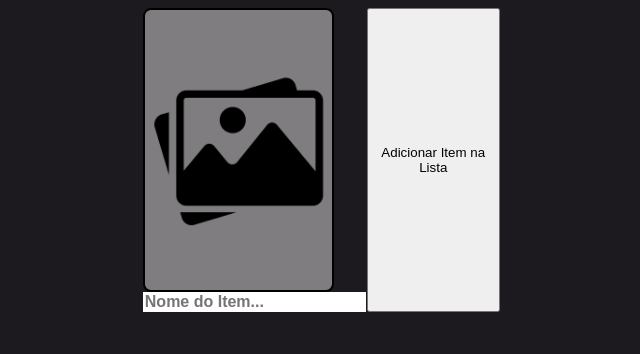
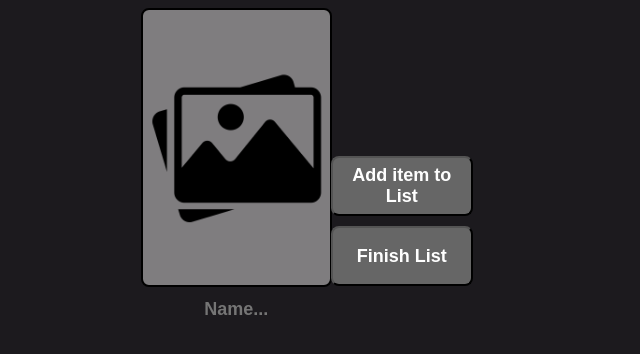
Before and after one commit to GabrielCavalcanti13/ListAll, a React (Create React App) app: page / in a window 1280 px wide. Shown: the top 354 px of the page, without its empty margins (118-758 px from the left). Built offline with nearby package versions, Linux system fonts and the light colour scheme.

Commit message:
create style to name input and buttons

```diff
--- a/src/components/Item/Item.css
+++ b/src/components/Item/Item.css
@@ -5,25 +5,39 @@
     box-shadow: 0px 0px 5px 0px rgba(255,111,97,0.5);
     font-size: 16px;
     font-weight: bold;
+    background-color: #333;
+    color: #fff;
+    width: 90%;
+    height: 11%;
+    margin-top: 2%;
 }
 
 .inputNotFocused {
     border: none;
     background-color: #fff;
     color: #333;
-    font-size: 16px;
+    font-size: 18px;
     font-weight: bold;
+    background-color: rgb(28, 26, 30);
+    color: #fff;
+    text-align: center;
+    width: 90%;
+    height: 11%;
+    margin-top: 2%;
 }
 
 .item-container {
     display: flex;
     flex-direction: column;
-    justify-content: center;
+    justify-content: baseline;
+    align-items: center;
+    height: 320px;
+    width: 187px;
 }
 
 .image-container {
-    width: 187px;
-    height: 280px;
+    width: 100%;
+    height: 87%;
     border: 2px solid black;
     border-radius: 8px;
     display: flex;
--- a/src/components/Item/Item.jsx
+++ b/src/components/Item/Item.jsx
@@ -53,7 +53,7 @@ const Item = ({id, onDelete}) => {
               )}
             </div>
           ) : (
-            <img className='image' src={imageDefault} alt="Imagem Selecionada" />
+            <img className='image' src={imageDefault} alt="Selected Image" />
           )}
         </label>
         <input
@@ -71,7 +71,7 @@ const Item = ({id, onDelete}) => {
         onFocus={handleInputFocused}
         onBlur={handleInputBlur}
         className={isInputFocused ? 'inputFocused' : 'inputNotFocused'}
-        placeholder="Nome do Item..."
+        placeholder="Name..."
       />
     </div>
   );
--- a/src/components/List/List.css
+++ b/src/components/List/List.css
@@ -12,3 +12,21 @@ body {
     grid-template-columns: repeat(5, 1fr);
     gap: 1px;
 }
+
+
+.buttons-container {
+    display: flex;
+    flex-direction: column;
+    justify-content:end;
+    margin-bottom: 42px;
+}
+
+.buttons-container button {
+    height: 60px;
+    border-radius: 8px;
+    background-color: rgb(102, 102, 102);
+    color: white;
+    font-weight: bold;
+    font-size: 18px;
+    margin-top: 10px;
+}
--- a/src/components/List/List.jsx
+++ b/src/components/List/List.jsx
@@ -14,6 +14,15 @@ const List = () => {
     ]);
   };
 
+  const handleDoneList = () => {
+    setItems((prevItems) => [
+      ...prevItems,
+      {
+        id: Date.now()
+      },
+    ]);
+  };
+
   const handleDeleteItem = (id) => {
     setItems(prevItems => prevItems.filter(item => item.id !== id));
   };
@@ -22,11 +31,14 @@ const List = () => {
     <div className='list-container'>
       <div className='itens-container'>
         {items.map((item) => (
-          <div key={item.id} className='container'>
+          <div key={item.id} className='item-container'>
             <Item id={item.id} onDelete={() => handleDeleteItem(item.id)} />
           </div>
         ))}
-        <button onClick={handleAddItem}>Adicionar Item na Lista</button>
+        <div className='buttons-container'>
+          <button onClick={handleAddItem}>Add item to List</button>
+          <button onClick={handleDoneList}>Finish List</button>
+        </div>
       </div>
     </div>
   );
```
